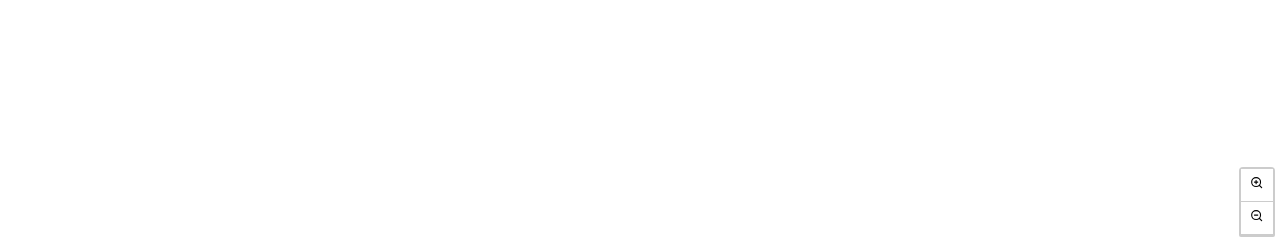
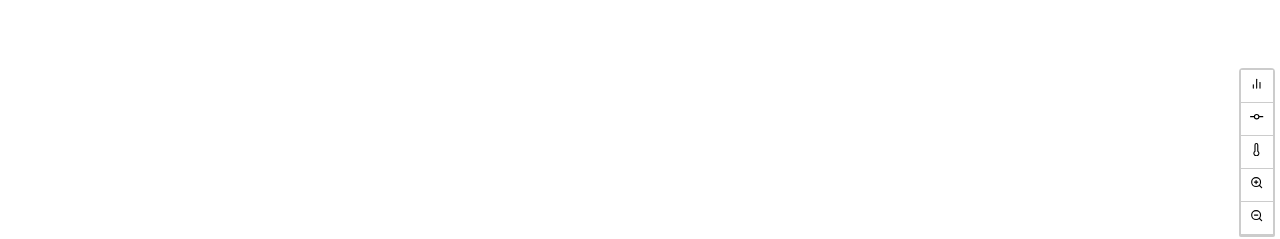
Before and after one commit to bladedancer/gitspiral, a React app: page / in a window 1280 px wide. Shown: the part 558-797 px from the top of the page. Built offline with nearby package versions, Linux system fonts and the light colour scheme; the HTML template or start-up script is replaced by a standard one.

Commit message:
Icons for layout.

```diff
--- a/client/src/components/controls/LayoutControl.jsx
+++ b/client/src/components/controls/LayoutControl.jsx
@@ -1,6 +1,6 @@
 import React, { useCallback, useEffect, useRef } from "react";
 
-import { FiZoomIn, FiZoomOut } from "react-icons/fi";
+import { FiBarChart2, FiGitCommit, FiThermometer, FiZoomIn, FiZoomOut } from "react-icons/fi";
 import { useLayoutContext } from "../hooks/useLayout";
 
 /**
@@ -123,6 +123,21 @@
   return (
     <>
       <div {...htmlProps}>
+        <button onClick={()=>{}} title="Bar Chart">
+          {children ? children[0] : <FiBarChart2 style={{ width: "1em" }} />}
+        </button>
+      </div>
+      <div {...htmlProps}>
+        <button onClick={()=>{}} title="Circle Chart">
+          {children ? children[0] : <FiGitCommit style={{ width: "1em" }} />}
+        </button>
+      </div>
+      <div {...htmlProps}>
+        <button onClick={()=>{}} title="Heat map">
+          {children ? children[0] : <FiThermometer style={{ width: "1em" }} />}
+        </button>
+      </div>
+      <div {...htmlProps}>
         <button onClick={zoomIn} title="Zoom In">
           {children ? children[0] : <FiZoomIn style={{ width: "1em" }} />}
         </button>
```
Also changed, not shown: 1 other file (tests, documents, lock files or other folders).
